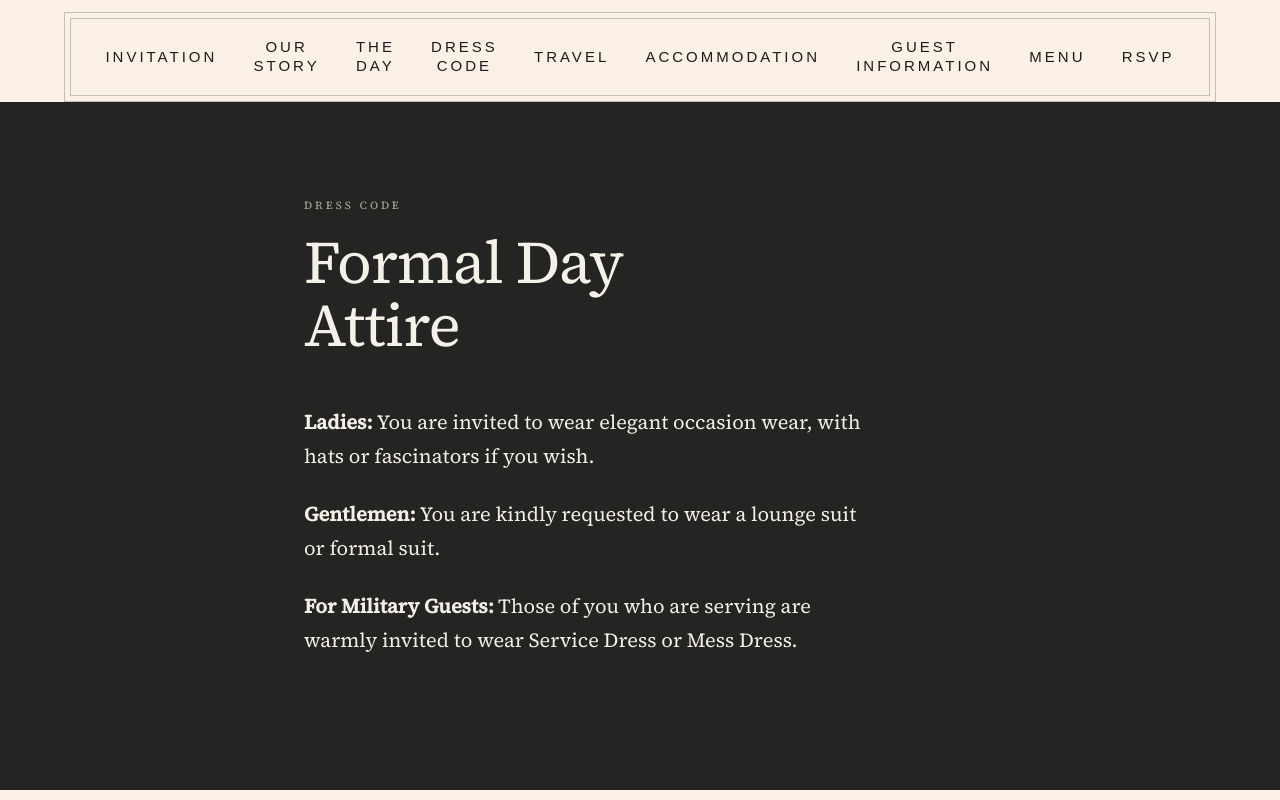
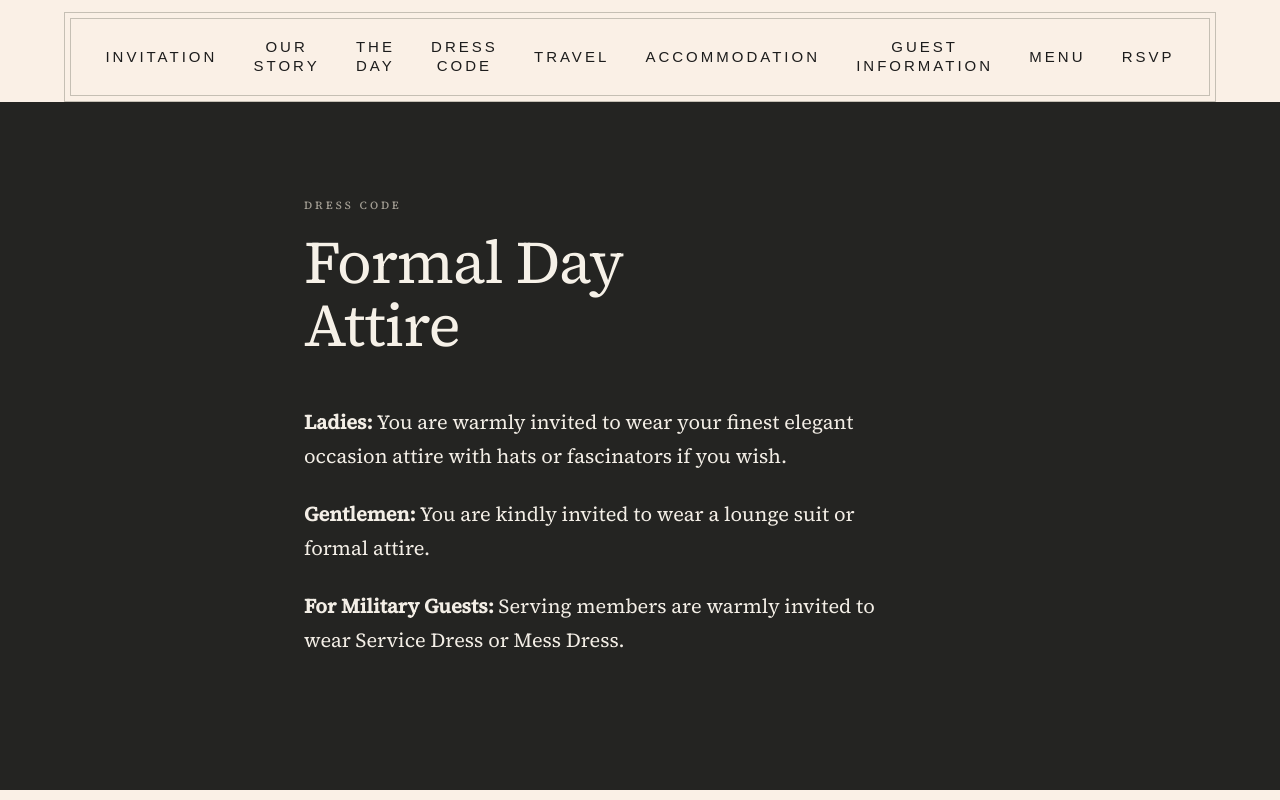
Before and after one commit to SJ-209/wedding-invites, a Next.js app in the folder my-app/: page /dress-code in a window 1280 px wide. Built offline with nearby package versions, Linux system fonts and the light colour scheme.

Commit message:
edited the dress code and the day tiings, changed the menu picture

```diff
--- a/my-app/app/dress-code/page.tsx
+++ b/my-app/app/dress-code/page.tsx
@@ -21,18 +21,16 @@ export default function DressCodePage() {
         </h1>
         <div className="mt-10 max-w-xl space-y-6 text-[1.15rem] leading-[1.65] text-[#f3eee6] sm:mt-12 sm:text-xl sm:leading-[1.7]">
           <p>
-            <strong>Ladies:</strong> You are invited to wear elegant occasion
-            wear, with hats or fascinators if you wish.
+            <strong>Ladies:</strong> You are warmly invited to wear your finest elegant occasion attire with hats or fascinators if you wish.
             <br />
           </p>
           <p>
-            <strong>Gentlemen:</strong> You are kindly requested to wear a
-            lounge suit or formal suit.
+            <strong>Gentlemen:</strong> You are kindly invited to wear a
+            lounge suit or formal attire.
             <br />
           </p>
           <p>
-            <strong>For Military Guests:</strong> Those of you who are serving
-            are warmly invited to wear Service Dress or Mess Dress.
+            <strong>For Military Guests:</strong> Serving members are warmly invited to wear Service Dress or Mess Dress.
           </p>
         </div>
       </div>
--- a/my-app/app/menu/page.tsx
+++ b/my-app/app/menu/page.tsx
@@ -5,7 +5,7 @@ export default function MenuPage() {
     <main className="flex flex-1 justify-center bg-[#faf0e6] px-4 pt-6 pb-[max(2rem,env(safe-area-inset-bottom))] sm:px-8 sm:pt-10 sm:pb-16">
       <h1 className="sr-only">Menu</h1>
       <Image
-        src="/images/menu2.PNG"
+        src="/images/newMenu.PNG"
         alt="Wedding menu, including starters, mains, sides, dessert and evening food."
         width={1024}
         height={1536}
--- a/my-app/app/the-day/page.tsx
+++ b/my-app/app/the-day/page.tsx
@@ -37,13 +37,13 @@ const events = [
     marked: false,
   },
   {
-    time: "8:00 PM",
+    time: "7:30 PM",
     dateTime: "2027-06-23T20:00",
     title: "Cake Cutting & First Dance",
     marked: false,
   },
   {
-    time: "9:30 PM",
+    time: "9:00 PM",
     dateTime: "2027-06-23T21:30",
     title: "Evening Food Served",
     marked: false,
```
Also changed, not shown: my-app/public/images/newMenu.PNG (added).
